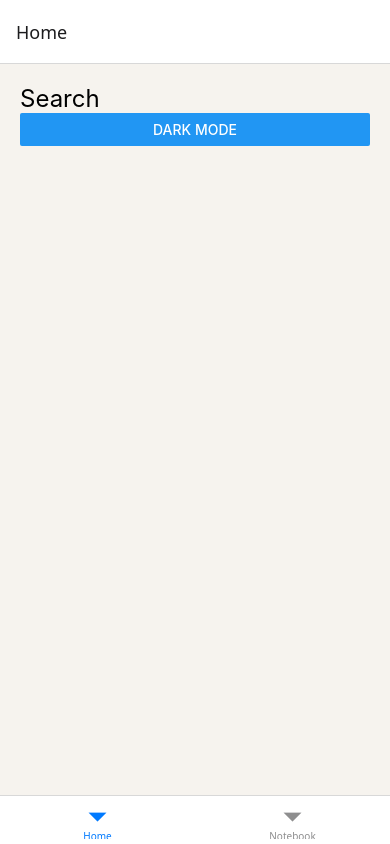
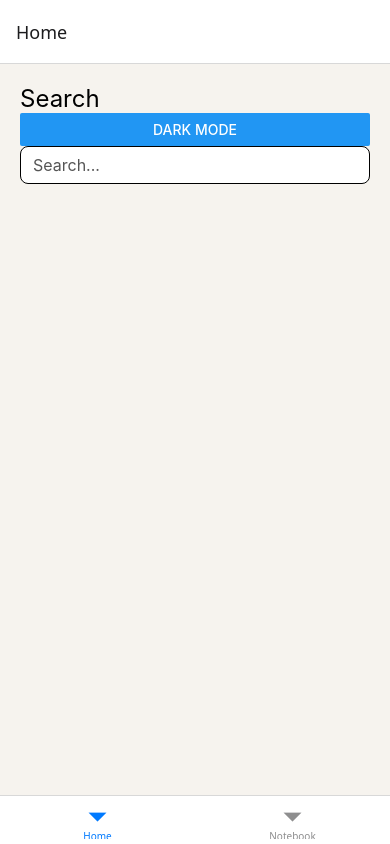
Before and after one commit to gcntran/find-me-something-to-cook-mobile, a React Native app in the folder find-me-something-to-cook/: screen /Home in a window 390 px wide. Built offline with nearby package versions, Linux system fonts and the light colour scheme.

Commit message:
Add a search bar

```diff
--- a/find-me-something-to-cook/package.json
+++ b/find-me-something-to-cook/package.json
@@ -17,7 +17,8 @@
     "react-native": "0.81.5",
     "react-native-paper": "^5.14.5",
     "react-native-safe-area-context": "~5.6.0",
-    "react-native-screens": "~4.16.0"
+    "react-native-screens": "~4.16.0",
+    "react-native-vector-icons": "^10.3.0"
   },
   "private": true,
   "devDependencies": {
--- a/find-me-something-to-cook/src/components/SearchBar.tsx
+++ b/find-me-something-to-cook/src/components/SearchBar.tsx
@@ -1,18 +1,41 @@
-import { View, Text, TextInput, Button, StyleSheet } from 'react-native';
-import React, { useState } from 'react';
+import React, { useState } from "react";
+import { View, TextInput, StyleSheet } from "react-native";
 import { useTheme } from "../theme/theme";
 
-export const SearchBar = () => {
+const SearchBar = () => {
     const { theme } = useTheme();
+    const [query, setQuery] = useState("");
 
     return (
-        <View style={{ backgroundColor: theme.colors.background }}>
+        <View
+            style={[
+                styles.container,
+                { backgroundColor: theme.colors.header, borderColor: theme.colors.border }
+            ]}
+        >
             <TextInput
-                style={{
-                    color: theme.colors.textBlack,
-                    borderColor: theme.colors.border,
-                }}
+                value={query}
+                onChangeText={setQuery}
+                placeholder="Search..."
+                placeholderTextColor={theme.colors.textMuted}
+                style={[styles.input, { color: theme.colors.textBlack }]}
             />
         </View>
     );
 };
+
+const styles = StyleSheet.create({
+    container: {
+        width: "100%",
+        paddingHorizontal: 12,
+        paddingVertical: 8,
+        borderWidth: 1,
+        borderRadius: 8,
+        marginBottom: 16,
+    },
+    input: {
+        fontSize: 16,
+    },
+});
+
+export default SearchBar;
--- a/find-me-something-to-cook/src/screens/HomeScreen.tsx
+++ b/find-me-something-to-cook/src/screens/HomeScreen.tsx
@@ -2,6 +2,7 @@ import { View, Text, StyleSheet } from 'react-native';
 import { lightTheme, darkTheme } from "../theme/theme";
 import { useTheme } from "../theme/theme";
 import { ThemeSwitch } from '../components/ThemeSwitch';
+import SearchBar from '../components/SearchBar';
 
 const HomeScreen = () => {
     const { theme } = useTheme();
@@ -22,6 +23,9 @@ const HomeScreen = () => {
             <ThemeSwitch />
 
             {/* Other components */}
+            {/* Search Bar */}
+            <SearchBar />
+
         </View>
     );
 };
```
Also changed, not shown: 1 other file (tests, documents, lock files or other folders).
